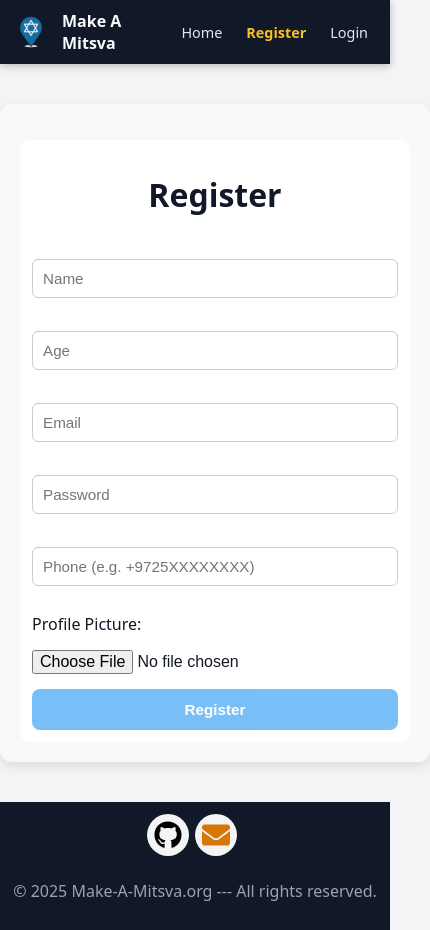
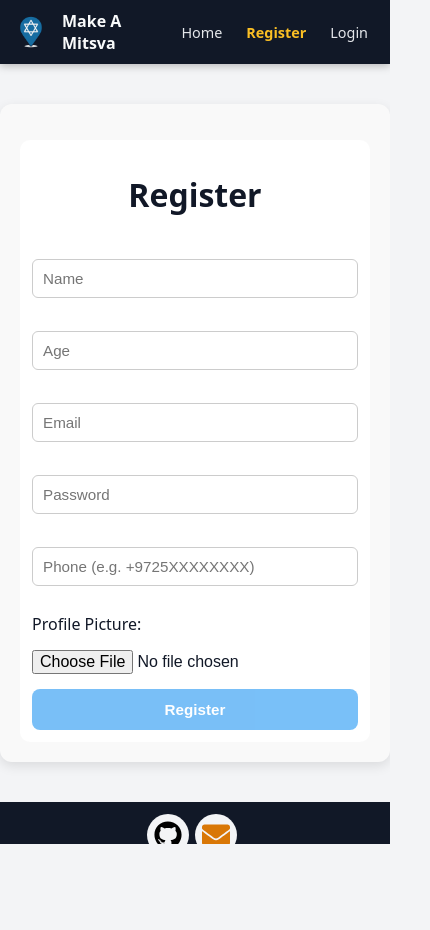
Before and after one commit to idan55/makeAMitsva.orgF, a React (Vite) app: page /register in a window 390 px wide. Shown: the whole page, 430 px wide, since content can reach past the window. After the commit the page ends 844 px from the top, so only its background shows below. Built offline with nearby package versions, Linux system fonts and the light colour scheme.

Commit message:
fixed mobile css

```diff
--- a/src/App.css
+++ b/src/App.css
@@ -1,7 +1,21 @@
 /* ===== Global layout ===== */
 
+* {
+  box-sizing: border-box;
+}
+
+html, body, #root {
+  margin: 0;
+  padding: 0;
+  height: 100%;
+  width: 100%;
+}
+
+html {
+  overflow-y: scroll;
+}
+
 body {
-  margin: 0;
   font-family: system-ui, -apple-system, BlinkMacSystemFont, "Segoe UI", sans-serif;
   background: #f3f4f6;
   color: #111827;
@@ -12,6 +26,7 @@ body {
   min-height: 100vh;
   display: flex;
   flex-direction: column;
+  width: 100%;
 }
 
 /* ===== Header / Footer ===== */
@@ -25,8 +40,8 @@ header {
   gap: 24px;
   box-shadow: 0 2px 8px rgba(0,0,0,0.25);
   box-sizing: border-box;
-  width: 100vw;
-  margin-left: calc(50% - 50vw);
+  width: 100%;
+  flex-shrink: 0;
 }
 
 header h1 {
@@ -60,8 +75,8 @@ header a:hover {
   align-items: center;
   justify-content: space-between;
   box-sizing: border-box;
-  width: 100vw;
-  margin-left: calc(50% - 50vw);
+  width: 100%;
+  flex-shrink: 0;
 }
 
 .social-link {
@@ -93,6 +108,7 @@ header a:hover {
   max-width: 1200px;
   width: 100%;
   margin: 0 auto;
+  flex: 1;
 }
 
 .content h2 {
@@ -235,8 +251,7 @@ form button[type="submit"]:disabled {
     gap: 8px;
     flex-wrap: nowrap;
     overflow-x: auto;
-    width: 100vw;
-    margin-left: calc(50% - 50vw);
+    width: 100%;
   }
 
   header a {
@@ -276,8 +291,7 @@ form button[type="submit"]:disabled {
   }
 
   .site-footer {
-    width: 100vw;
-    margin-left: calc(50% - 50vw);
+    width: 100%;
     padding-left: 16px;
     padding-right: 16px;
   }
```
